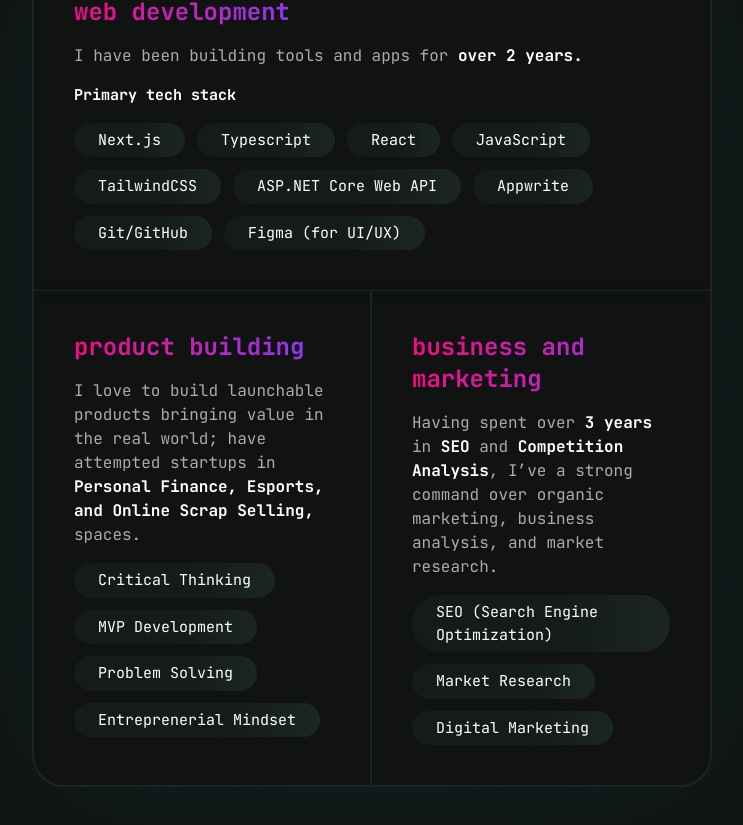
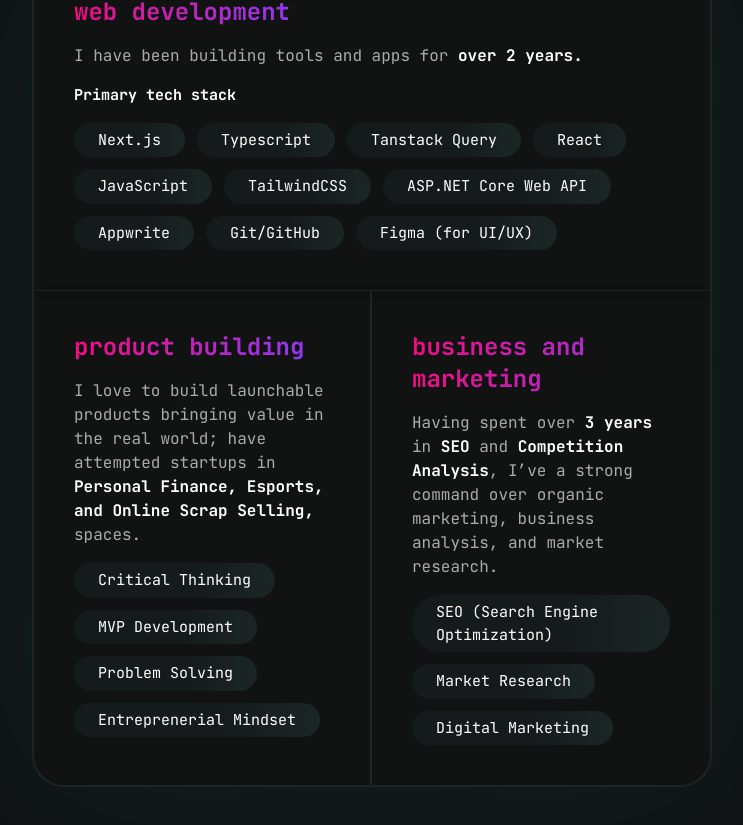
Before and after one commit to SanjivJais/portfolio, a Next.js app: page / in a window 1280 px wide. Shown: the part 1418-2243 px from the top of the page, without its empty margins (268-1011 px from the left). Built offline with nearby package versions, Linux system fonts and the light colour scheme; no server answers.

Commit message:
updated skills

```diff
--- a/data/resume.tsx
+++ b/data/resume.tsx
@@ -42,6 +42,7 @@
       tags: [
         "Next.js",
         "Typescript",
+        "Tanstack Query",
         "React",
         "JavaScript",
         "TailwindCSS",
@@ -58,8 +59,8 @@
           I love to build launchable products bringing value in the real world;
           have attempted startups in{" "}
           <span className="bold-text">
-          Personal Finance, Esports, and Online Scrap Selling,
-          </span> {" "}
+            Personal Finance, Esports, and Online Scrap Selling,
+          </span>{" "}
           spaces.
         </p>
       ),
@@ -337,6 +338,13 @@
       description:
         "A cloud platform for hosting static and dynamic web applications.",
     },
+    {
+      id: "tanstack-query",
+      name: "Tanstack Query",
+      image: "",
+      description:
+        "A library for managing server state in React applications, enabling efficient handling of asynchronous data like API requests.",
+    },
   ],
 
   projects: [
@@ -352,6 +360,7 @@
       active: true,
       technologies: [
         "nextjs",
+        "tanstack-query",
         "typescript",
         "tailwindcss",
         "shadcnui",
```
